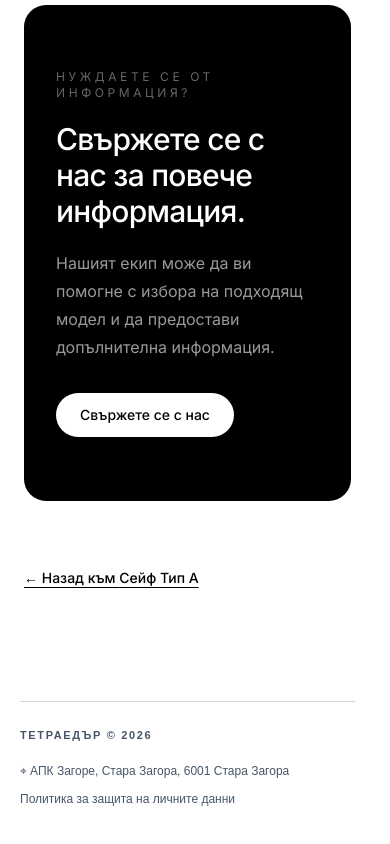
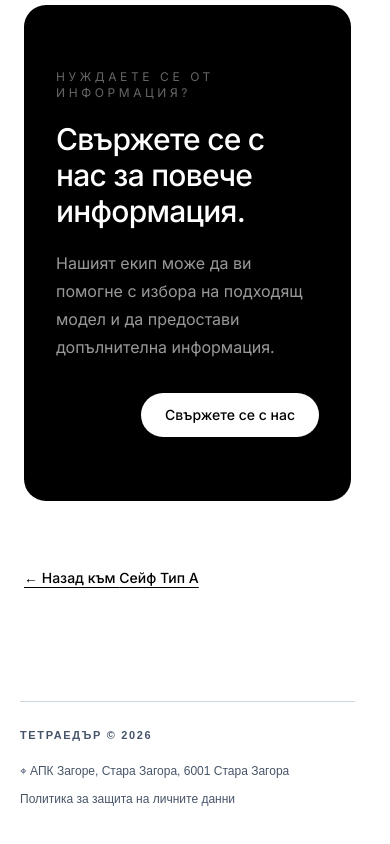
Before and after one commit to TotiVasilev/safe-site, a Next.js app: page /produkti/seyf-tip-a/a-802 in a window 390 px wide. Shown: the part 1270-2114 px from the top of the page. Built offline with nearby package versions, Linux system fonts and the light colour scheme.

Commit message:
Products page mobile fix

```diff
--- a/app/produkti/[slug]/[model]/page.tsx
+++ b/app/produkti/[slug]/[model]/page.tsx
@@ -217,7 +217,7 @@ export default async function ModelPage({
 
           <Link
             href="/uslugi"
-            className="mt-8 inline-flex rounded-full bg-white px-6 py-3 text-sm font-medium text-black transition-transform hover:scale-105"
+            className="mt-8 flex w-fit ml-auto sm:ml-0 rounded-full bg-white px-6 py-3 text-sm font-medium text-black transition-transform hover:scale-105"
           >
             Свържете се с нас
           </Link>
--- a/app/produkti/[slug]/page.tsx
+++ b/app/produkti/[slug]/page.tsx
@@ -127,7 +127,7 @@ export default async function ProductPage({
               </span>
             </div>
 
-            <div className="mt-7">
+            <div className="mt-7 flex justify-end sm:block">
               <button
                 type="button"
                 title="Демонстрационен бутон — скоро ще бъде добавена форма за запитване"
@@ -160,7 +160,7 @@ export default async function ProductPage({
 
           <Link
             href="/uslugi"
-            className="mt-8 inline-flex rounded-full bg-white px-6 py-3 text-sm font-medium text-black transition-transform hover:scale-105"
+            className="mt-8 flex w-fit ml-auto sm:ml-0 rounded-full bg-white px-6 py-3 text-sm font-medium text-black transition-transform hover:scale-105"
           >
             Свържете се с нас
           </Link>
--- a/components/ui/ProductsCatalog.tsx
+++ b/components/ui/ProductsCatalog.tsx
@@ -1128,7 +1128,7 @@ function ProductCard({
 
         <div className="p-3.5 sm:p-6">
           {cardLabel && (
-            <p className="truncate text-[11px] font-semibold uppercase tracking-[0.12em] text-[#3f7edb]">
+            <p className="w-full min-w-0 whitespace-normal break-words text-[9px] sm:text-[11px] font-semibold uppercase leading-[1.4] tracking-[0.04em] sm:tracking-[0.12em] text-[#3f7edb] [overflow-wrap:anywhere]">
               {cardLabel}
             </p>
           )}
```
